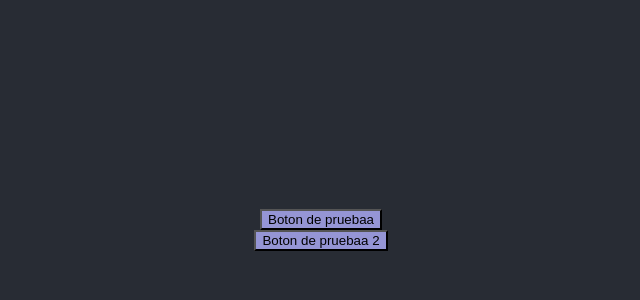
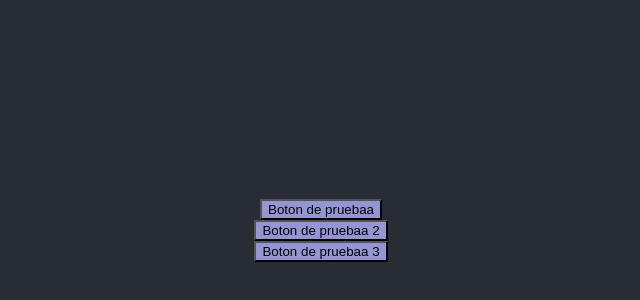
Before and after one commit to barbosalucas278/react-token-figma, a React (Create React App) app: page / in a window 1280 px wide. Shown: the part 170-470 px from the top of the page, without its empty margins (319-959 px from the left). Built offline with nearby package versions, Linux system fonts and the light colour scheme.

Commit message:
prueba 3

```diff
--- a/src/App.js
+++ b/src/App.js
@@ -7,6 +7,7 @@ function App() {
       <header className="App-header">
         <button className="btnTest">Boton de pruebaa</button>
         <button className="btnTest">Boton de pruebaa 2</button>
+        <button className="btnTest">Boton de pruebaa 3</button>
       </header>
     </div>
   );
--- a/src/_variables.css
+++ b/src/_variables.css
@@ -1,6 +1,6 @@
 /**
  * Do not edit directly
- * Generated on Sun, 07 Aug 2022 06:58:18 GMT
+ * Generated on Sun, 07 Aug 2022 07:05:06 GMT
  */
 
 :root {
```
